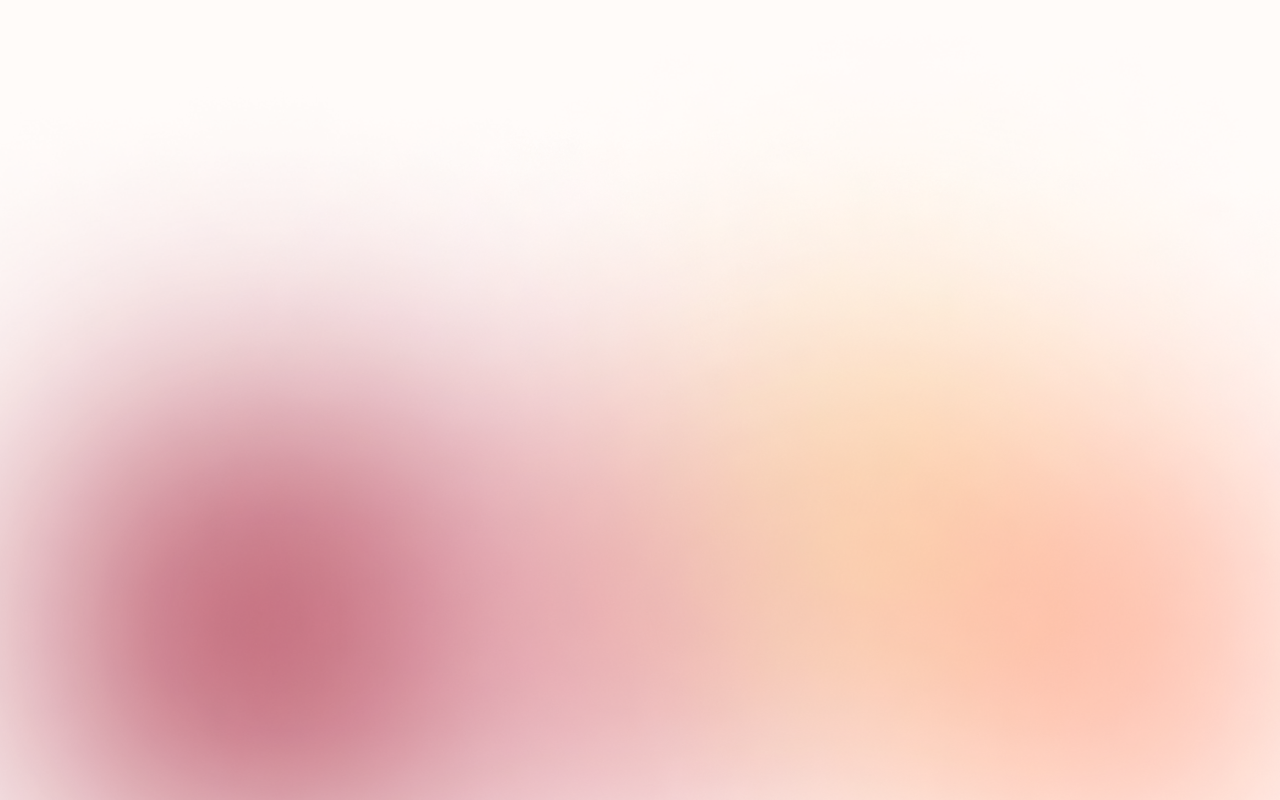
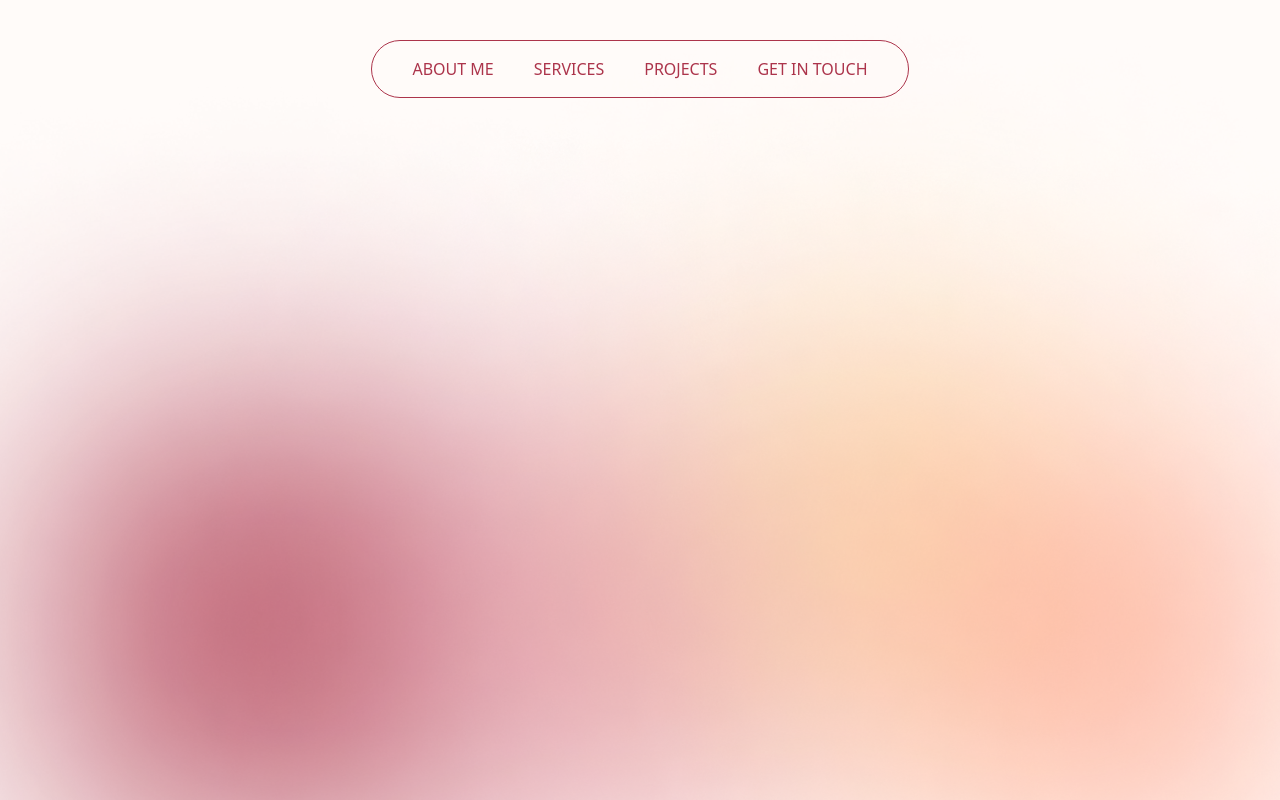
Before and after one commit to Inesalvergne/portfolio-nuxtjs, a Nuxt app: page /about in a window 1280 px wide. Before the commit this address had no page. Built offline with nearby package versions, Linux system fonts and the light colour scheme.

Commit message:
burger icon

```diff
--- a/components/Navbar.vue
+++ b/components/Navbar.vue
@@ -1,8 +1,7 @@
-<script setup></script>
-
 <template>
+  <div>
     <!-- On Desktop -->
-  <div class="border border-brick rounded-xl w-fit mx-auto mobile: hidden tablet:hidden">
+    <div class="hidden tablet:block border border-brick rounded-xl w-fit mx-auto">
       <div class="flex gap-10 py-4 px-10 text-brick">
         <NuxtLink to="/about" class="hover:text-gradient">
           ABOUT ME
@@ -23,7 +22,31 @@
     </div>
 
     <!-- on Mobile -->
-  <div class="w-screen flex justify-between items-center px-10 py-4 laptop:hidden">
-    <p>salut</p>
+    <div class="laptop:hidden flex justify-end p-6 bg-white">
+      <IconsBurger />
+    </div>
+    <div class="laptop:hidden z-[1] absolute top-[70px] inset-x-0 h-fit w-full text-right py-5 px-7 bg-white shadow-md">
+      <div class="flex flex-col align-items-end gap-6 mt-3 text-brick">
+        <NuxtLink to="/about" class="hover:text-gradient">
+          ABOUT ME
+        </NuxtLink>
+
+        <NuxtLink to="/services" class="hover:text-gradient ">
+          SERVICES
+        </NuxtLink>
+
+        <NuxtLink to="/projects" class="hover:text-gradient ">
+          PROJECTS
+        </NuxtLink>
+
+        <NuxtLink to="/get-in-touch" class="hover:text-gradient ">
+          GET IN TOUCH
+        </NuxtLink>
+      </div>
+    </div>
   </div>
 </template>
+
+<script setup>
+
+</script>
--- /dev/null
+++ b/components/icons/Burger.vue
@@ -0,0 +1,9 @@
+<template>
+  <svg id="burgerIcon" xmlns="http://www.w3.org/2000/svg" width="3em" height="3em" viewBox="0 0 24 24"><path fill="#AC344B" fillRule="#AC344B" d="M3.5 5a1 1 0 0 0 0 2h17a1 1 0 1 0 0-2zm-1 7a1 1 0 0 1 1-1h17a1 1 0 1 1 0 2h-17a1 1 0 0 1-1-1m0 6.001a1 1 0 0 1 1-1h17a1 1 0 1 1 0 2h-17a1 1 0 0 1-1-1" clipRule="evenodd"></path></svg>
+</template>
+
+<script>
+export default {
+  name: 'IconamoonMenuBurgerHorizontalFill'
+}
+</script>
```
Lines whose indentation alone changed are shown as unchanged.
